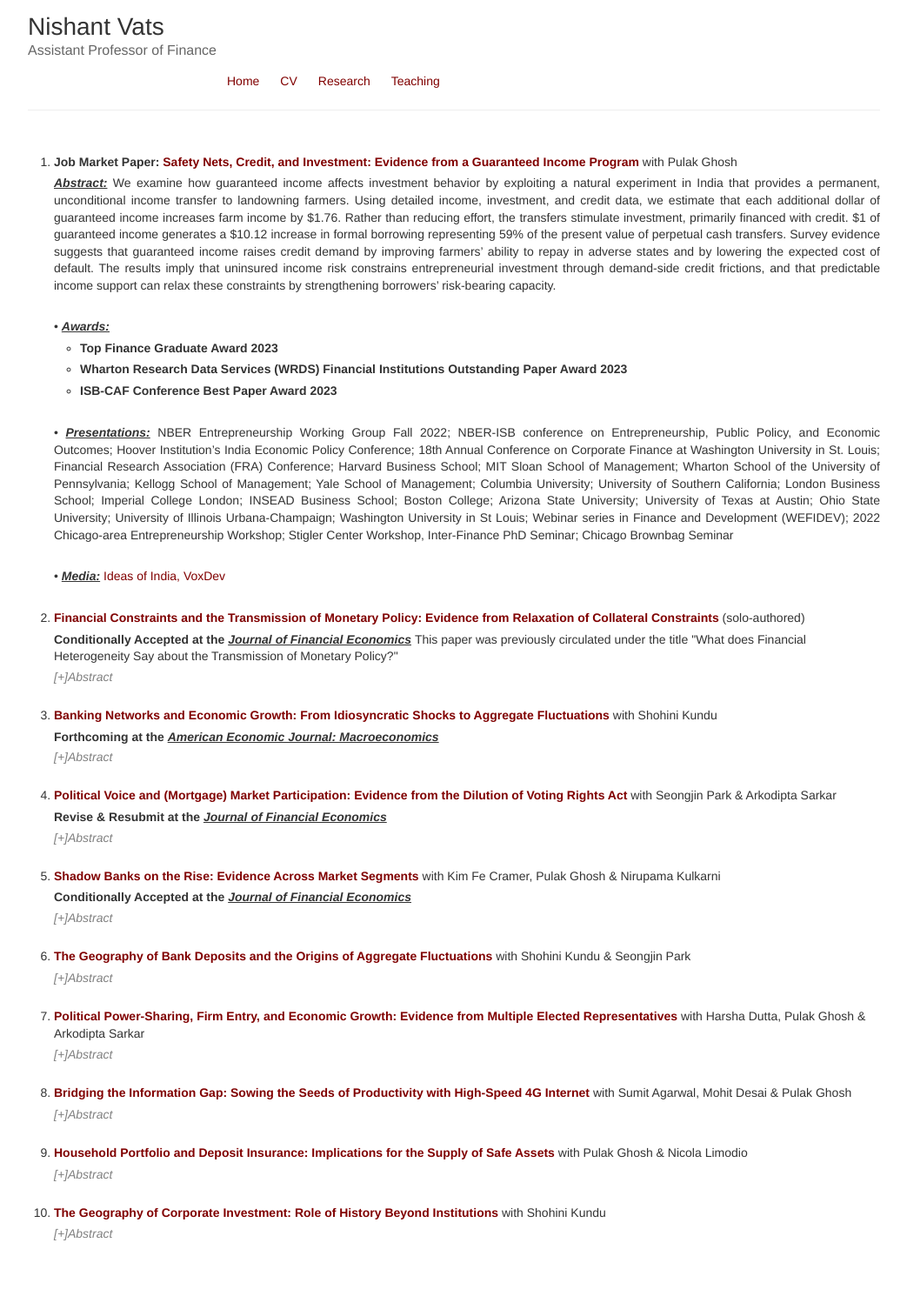
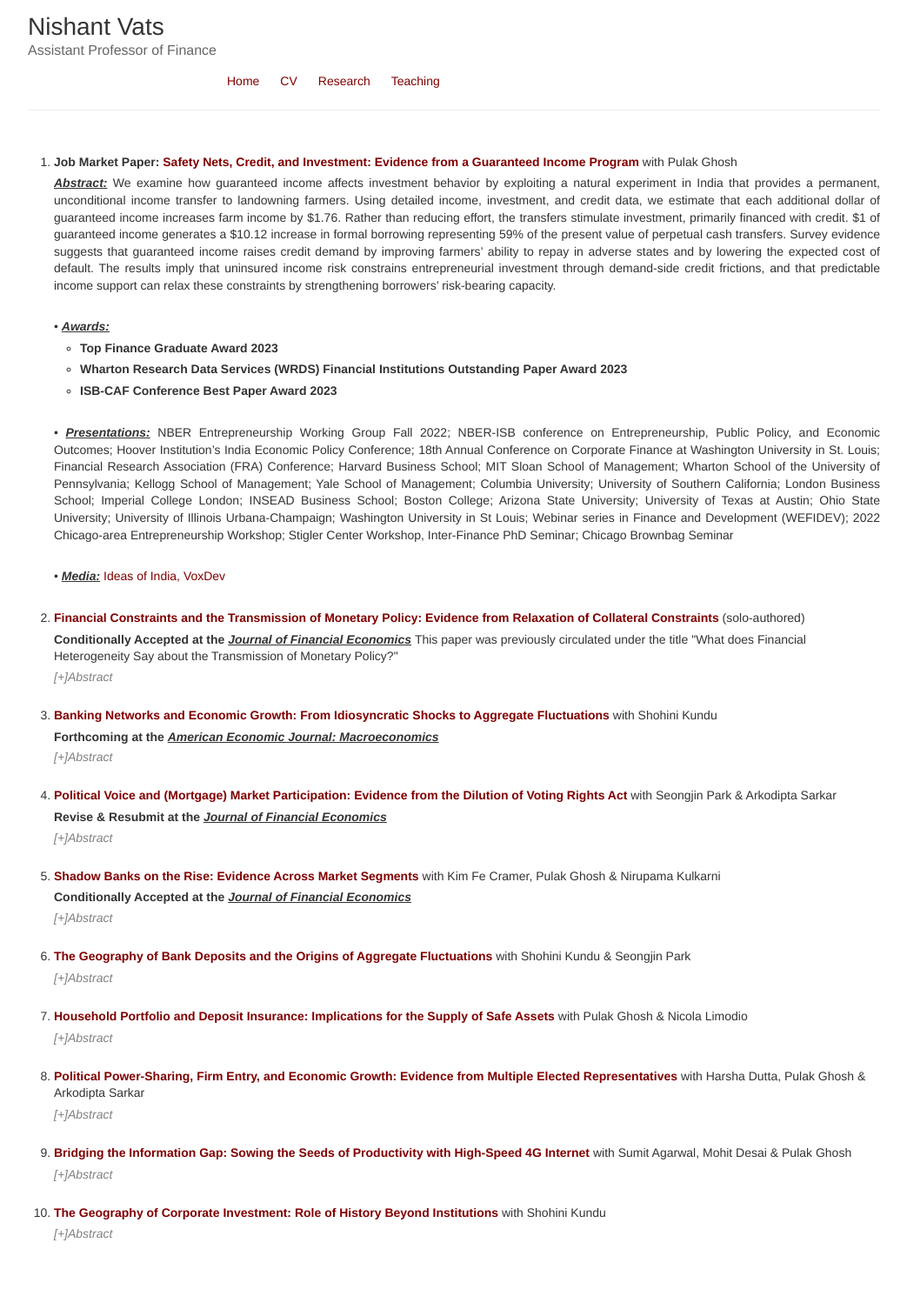
Before and after one commit to nishvats/nishvats.github.io, a Jekyll site: the page built from research.html, in a window 1280 px wide. Shown: the whole page at 87% size, without its empty margins (118-1161 px from the left). Built offline with Jekyll 4.4.1, drawn with Linux system fonts in a browser that asks for light colours.

Commit message:
Update research.html

```diff
--- a/research.html
+++ b/research.html
@@ -62,6 +62,16 @@
         <p align="justify"> <u><em>Abstract:</em></u> What are the aggregate effects of deposit shocks? We introduce a new fact regarding the within-bank geographic concentration of deposits -- 30% of deposits are concentrated in a single county. We construct deposit shocks by combining the within-bank deposit concentration with local natural disasters. We show that large shocks to deposit concentrated areas amplify through bank internal capital markets and generate aggregate fluctuations. Deposit shocks explain 3.30% of variation in economic growth. We identify the deposit elasticity of economic growth as 0.87 and the money multiplier as 1.18. Lender and borrower-side frictions are critical for the aggregation of local shocks. </p>
     <br>
         <p align="justify">• <u><em>Presentations:</em></u> IWH-FIN-FIRE Workshop on Challenges to Financial Stability, Bank of Finland Workshop on Banking and Institutions, Federal Reserve Board Summer Workshop in Money, Banking, Payments and Finance, Qatar Centre for Global Banking and Finance Conference, Columbia University/Bank Policy Institute Research Conference, HEC Paris – CEPR Conference on Banking, Finance, Macroeconomics and the Real Economy, Copenhagen Business School, SFS Cavalcade, RiskLab/BoF/ESRB Conference on Systemic Risk Analytics, Advances in Macro-Finance Tepper-LAEF Conference, OCC Symposium on Systemic Risk and Stress Testing in Banking, UCLA Finance Brownbag Seminar, Chicago Finance Brownbag Seminar, Transatlantic Doctoral Conference at London Business School, the 20th FDIC Bank Research Conference, the Inter-finance PhD Seminar, PhD Student Symposium on Financial Market Research and Policy Developments </p>
+         </details>
+    <br>
+<li> <b><a href="https://papers.ssrn.com/sol3/papers.cfm?abstract_id=5488990">Household Portfolio and Deposit Insurance: Implications for the Supply of Safe Assets</a></b> with Pulak Ghosh & Nicola Limodio </li>
+      <details>
+        <summary>[+]Abstract</summary>
+    <p align="justify"> <u><em>Abstract:</em></u> This paper investigates the effect of deposit insurance (DI) on household portfolio allocation between bank deposits and risky assets. Theoretically, limited DI creates a kink in the capital allocation line, causing depositor bunching at the DI threshold and increased equity holdings. Using a natural experiment in India and individual holdings on stocks, deposits, and mutual funds, we confirm depositor bunching at the DI threshold. Leveraging a bunching-in-differences design, we show that DI expansion shifts portfolios from equities and mutual funds to deposits, driven by unmet demand for safe assets. Bunchers increase their deposits between 3.6% and 5.1% by liquidating their stock holdings, which were more exposed to safer state-owned enterprises, transiently affecting the asset prices of these stocks. We show that the share of bunchers is a sufficient statistic to measure the depositor-implied risk of bank default. Our estimates of the welfare effect of changes in DI show that depositors gain at least 4% as DI increases, even after accounting for the resulting moral hazard by banks. </p>
+    <br>
+        <p align="justify">• <u><em>Presentations:</em></u> NBER Conference on Household Finance across the Lifecycle, Utah Winter Finance Conference, UGA Fall Finance Conference, 20th Annual Conference on Economic Growth and Development, 2026 Association of Financial Economists and American Economic Association session, Bocconi University, Centre For Advanced Financial Research And Learning (CAFRAL), Chicago Booth Conference on Finance and Development, Finance in the Tuscan Hills at EUI, HEC Lausanne, Hong Kong University of Science and Technology, Indian Institute of Management Bangalore, Indian School of Business, Olin Business School at Washington University in Saint Louis, Queensland Corporate Finance Conference, University of Bonn, Université de Namur, USC Macro-Finance Group, Utah State University, Washington University in Saint Louis Junior Brownbag </p>
+         <br>
+    <p align="justify">• <b><u><em>Media:</em></u></b> <a href="https://voxdev.org/topic/finance/how-expanding-deposit-insurance-changed-investor-behaviour-india">VoxDev</a> </p>
     </details>
 <br>
    <li> <b><a href="/Documents/paper_multiple_politician.pdf">Political Power-Sharing, Firm Entry, and Economic Growth: Evidence from Multiple Elected Representatives</a></b> with Harsha Dutta, Pulak Ghosh & Arkodipta Sarkar</li>
@@ -77,13 +87,6 @@
         <summary>[+]Abstract</summary>
     <p align="justify"> <u><em>Abstract:</em></u> Combining granular data on 4G rollout and Rights of Way policies with remote-sensing data on agricultural productivity, we find that 4G increases productivity, fertilizer use, credit uptake, and reduces price dispersion. Six years post-introduction, agricultural household income increases by 14.5%. Exploiting spatial variations in accuracy and value of information, we argue that 4G improves productivity by expanding information access. Farmer internet-browsing data shows that 4G indeed improves access to agri-information. Moreover, internet-based information access dominates traditional call or text-based information access, as internet's decentralized nature circumvents trust barriers associated with state-controlled traditional channels. However, internet infrastructure alone is insufficient; effective dissemination requires reliable, high-quality information, making internet access a complement to information generation. </p>
     <br>
-     </details>
-    <br>
-<li> <b><a href="https://papers.ssrn.com/sol3/papers.cfm?abstract_id=5488990">Household Portfolio and Deposit Insurance: Implications for the Supply of Safe Assets</a></b> with Pulak Ghosh & Nicola Limodio </li>
-      <details>
-        <summary>[+]Abstract</summary>
-    <p align="justify"> <u><em>Abstract:</em></u> This paper investigates the effect of deposit insurance (DI) on household portfolio allocation between bank deposits and risky assets. Theoretically, limited DI creates a kink in the capital allocation line, causing depositor bunching at the DI threshold and increased equity holdings. Using a natural experiment in India and individual holdings on stocks, deposits, and mutual funds, we confirm depositor bunching at the DI threshold. Leveraging a bunching-in-differences design, we show that DI expansion shifts portfolios from equities and mutual funds to deposits, driven by unmet demand for safe assets. Bunchers increase their deposits between 3.6% and 5.1% by liquidating their stock holdings, which were more exposed to safer state-owned enterprises, transiently affecting the asset prices of these stocks. We show that the share of bunchers is a sufficient statistic to measure the depositor-implied risk of bank default. Our estimates of the welfare effect of changes in DI show that depositors gain at least 4% as DI increases, even after accounting for the resulting moral hazard by banks. </p>
-    <br>
         </details>
       <br>
   <li> <b><a href="https://papers.ssrn.com/sol3/papers.cfm?abstract_id=5038056">The Geography of Corporate Investment: Role of History Beyond Institutions</a></b> with Shohini Kundu</li>
```
